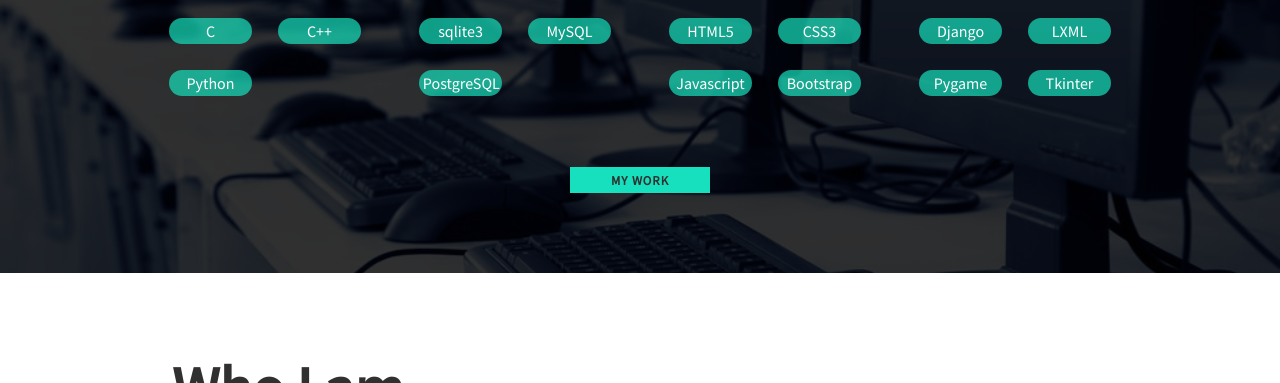
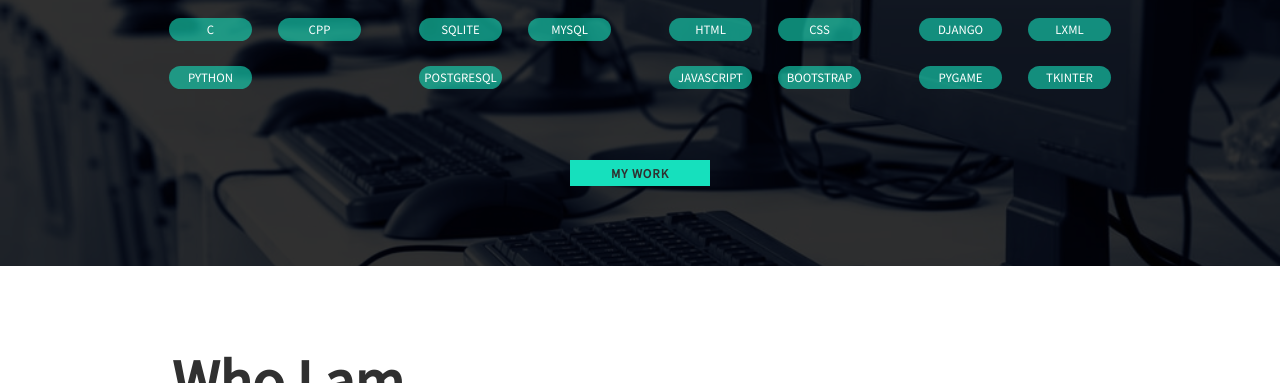
Before and after one commit to SadkiratSingh/MyPortFolio, a plain HTML site: page index.html in a window 1280 px wide. Shown: the part 717-1100 px from the top of the page. Drawn offline with nearby package versions, Linux system fonts and the light colour scheme.

Commit message:
changes III

```diff
--- a/css/master_style.css
+++ b/css/master_style.css
@@ -178,7 +178,7 @@ h3{
 
 .service-skill-list{
     display:grid;
-    grid-template-columns:repeat(auto-fit,minmax(106px,1fr));
+    grid-template-columns:repeat(auto-fit,minmax(108px,1fr));
     list-style-type:none;
     padding-left:0px;
     text-align:center;
@@ -189,9 +189,10 @@ h3{
     margin:0.8rem;
     font-weight:500;
     border-radius:1.5rem;
-    font-size:1rem;
+    font-size:0.8rem;
     padding:0.25rem;
-    background-color:rgba(22,224,189,0.7);
+    background-color:rgba(22,224,189,0.6);
+    text-transform:uppercase;
 }
 /*
 .service-skill::after{
@@ -233,7 +234,7 @@ h3{
     }
     .service{
         margin:1rem;
-        width:50%;
+        width:100%;
     }
 }
 
--- a/index.html
+++ b/index.html
@@ -55,7 +55,7 @@
                 <h3 style='margin-bottom:0.5rem;'>Programming</h3>
                 <ul class='service-skill-list'>
                     <li class='service-skill'>C</li>
-                    <li class='service-skill'>C++</li>
+                    <li class='service-skill'>CPP</li>
                     <li class='service-skill'>Python</li>
                 </ul>
 
@@ -65,7 +65,7 @@
             <div class='service'>
                 <h3 style='margin-bottom:0.5rem;'>Databases</h3>
                 <ul class='service-skill-list'>
-                    <li class='service-skill'>sqlite3</li>
+                    <li class='service-skill'>sqlite</li>
                     <li class='service-skill'>MySQL</li>
                     <li class='service-skill'>PostgreSQL</li>
                 </ul>
@@ -75,8 +75,8 @@
             <div class='service'>
                 <h3 style='margin-bottom:0.5rem;'>Web Technologies</h3>
                 <ul class='service-skill-list'>
-                    <li class='service-skill'>HTML5</li>
-                    <li class='service-skill'>CSS3</li>
+                    <li class='service-skill'>HTML</li>
+                    <li class='service-skill'>CSS</li>
                     <li class='service-skill'>Javascript</li>
                     <li class='service-skill'>Bootstrap</li>
                 </ul>
```
